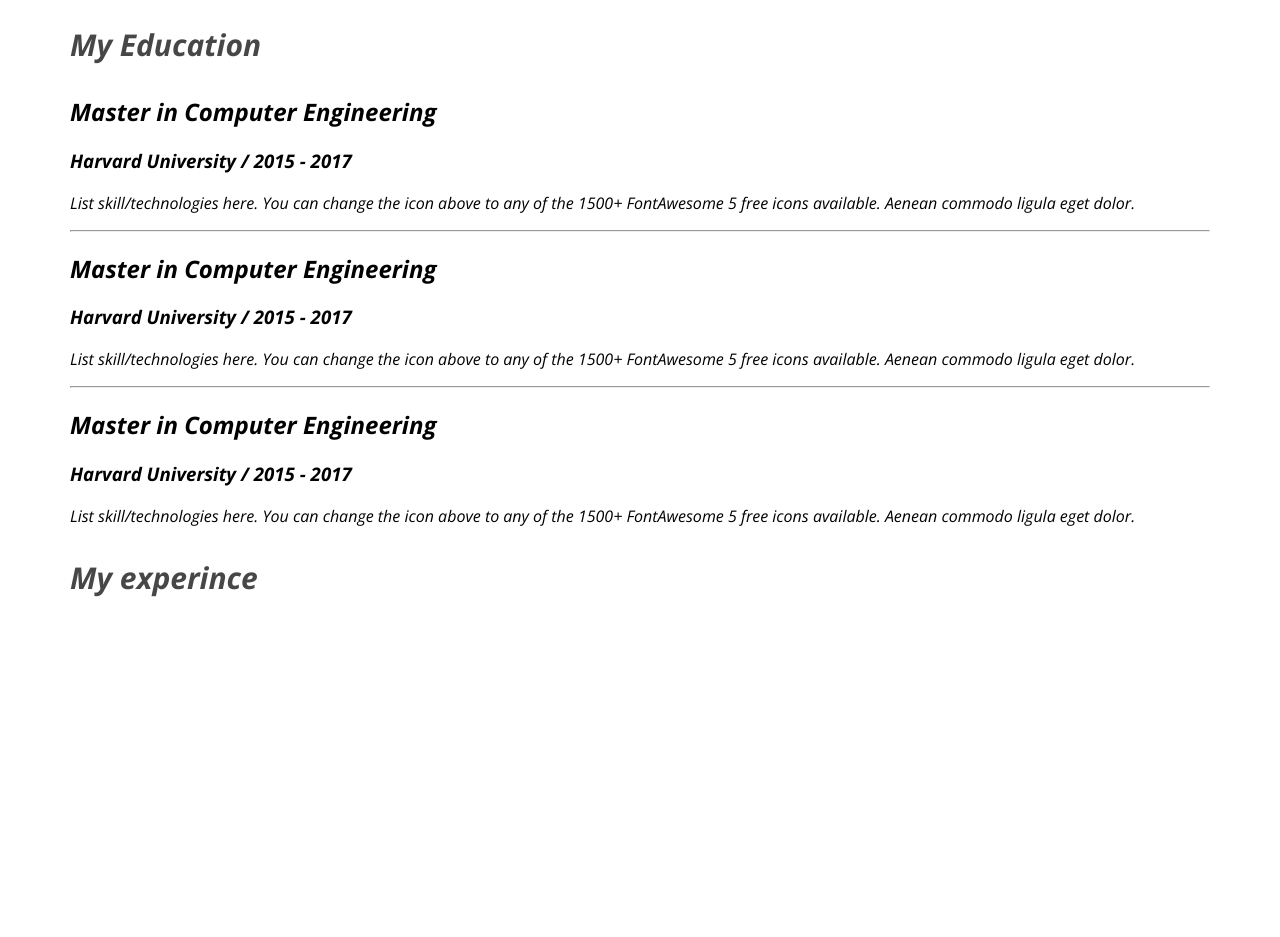
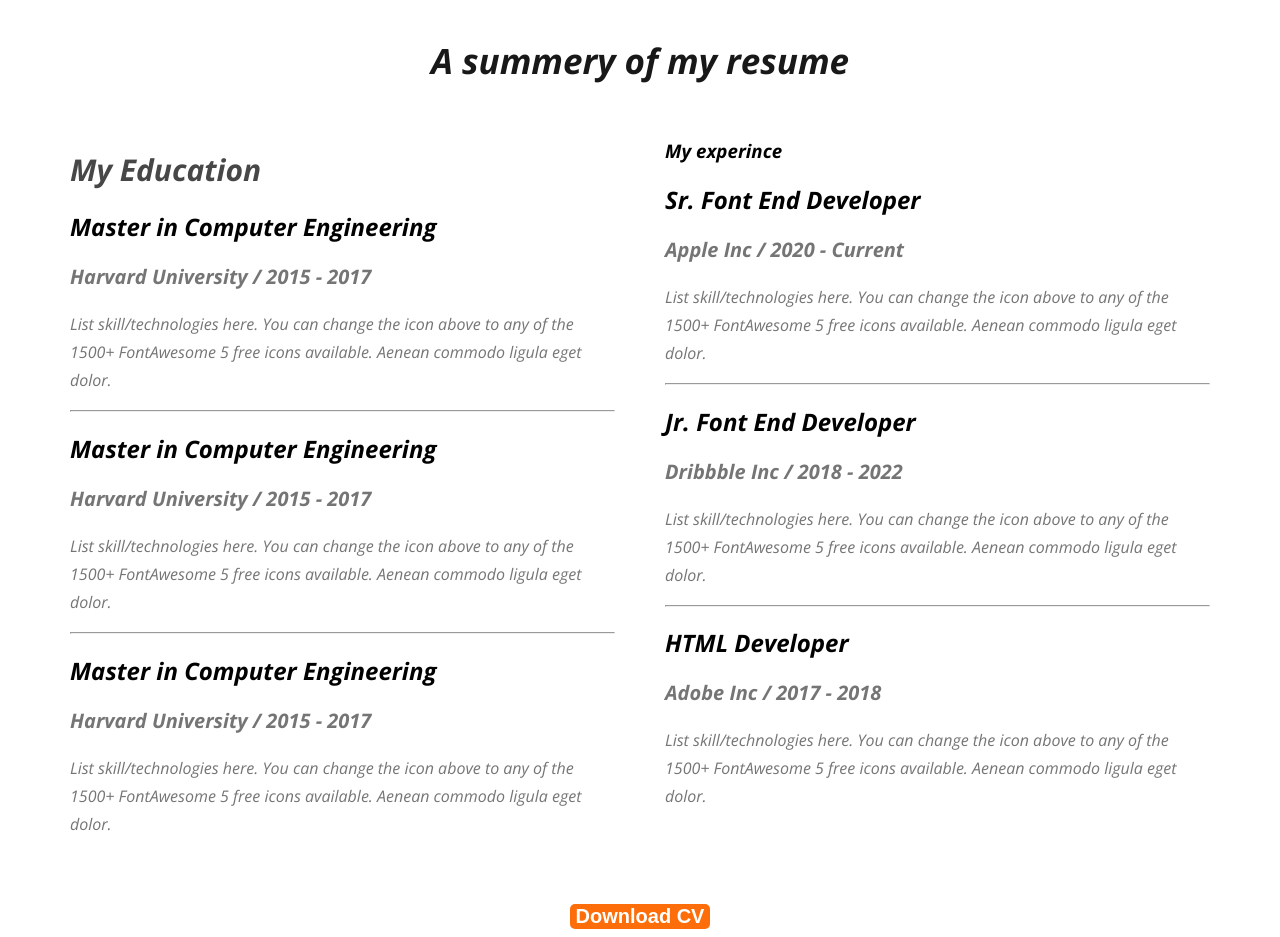
Before and after one commit to Mashnur/webdeveloper-portfolio, a plain HTML site: page index.html in a window 1280 px wide. Shown: the part 2560-3497 px from the top of the page. Before the commit the page ends 3188 px from the top, so only its background shows below. Drawn offline with nearby package versions, Linux system fonts and the light colour scheme.

Commit message:
added the resue section

```diff
--- a/index.html
+++ b/index.html
@@ -86,7 +86,11 @@
             </div>
         </section>
         <!-- Resume section -->
-        <h3 class="section-title">A summery of my resume</h3>
+        <section>
+            <h3 class="section-title">A summery of my resume</h3>
+            <div class="resume-container">
+
+
         <div class="resume-collumn">
             <h3 class="resume-collumn-title">My Education</h3>
             <div class="resume-item">
@@ -112,8 +116,33 @@
             </div>
         </div>
         <div class="resume-collem">
-            <h3 class="resume-collumn-title">My experince</h3>
+            <h3 class="-title">My experince</h3>
+            <div>
+                <h2 class="resume-item-title">Sr. Font End Developer</h2>
+                <h3 class="resume-experince">Apple Inc / 2020 - Current</h3>
+                <p class="resume-item-discription">List skill/technologies here. You can change the icon above
+                    to any of the 1500+ FontAwesome 5 free icons available. Aenean commodo ligula eget dolor.</p>
+            </div>
+            <hr>
+            <div>
+                <h2 class="resume-item-title">Jr. Font End Developer</h2>
+                <h3 class="resume-experince">Dribbble Inc / 2018 - 2022</h3>
+                <p class="resume-item-discription">List skill/technologies here. You can change the icon above
+                    to any of the 1500+ FontAwesome 5 free icons available. Aenean commodo ligula eget dolor.</p>
+            </div>
+            <hr>
+            <div>
+                <h2 class="resume-item-title">HTML Developer</h2>
+                <h3 class="resume-experince">Adobe Inc / 2017 - 2018</h3>
+                <p class="resume-item-discription">List skill/technologies here. You can change the icon above
+                    to any of the 1500+ FontAwesome 5 free icons available. Aenean commodo ligula eget dolor.</p>
+            </div>
         </div>
+            </div>
+            <div class="download-cv">
+                <button class="btn-primary">Download CV</button>
+            </div>
+        </section>
 
     </main>
     <footer>
--- a/styles/portfolio.css
+++ b/styles/portfolio.css
@@ -156,4 +156,38 @@ font-size: 30px;
 font-style: normal;
 font-weight: 700;
 line-height: normal;
+margin-bottom: 10px;
 }
+.resume-container{
+    display: flex;
+    gap: 50px;
+
+}
+.resume-item-discription{
+    color: var(--Dark-03, #757575);
+font-family: Open Sans;
+font-size: 16px;
+font-style: normal;
+font-weight: 400;
+line-height: 28px; /* 175% */
+}
+.resume-item-institute{
+    color: var(--Dark-03, #757575);
+
+font-size: 20px;
+font-style: normal;
+font-weight: 600;
+line-height: normal;
+}
+.resume-experince{
+    color: var(--Dark-03, #757575);
+font-family: Open Sans;
+font-size: 20px;
+font-style: normal;
+font-weight: 600;
+line-height: normal;
+}
+.download-cv{
+    text-align: center;
+    margin-top: 50px;
+}
```
